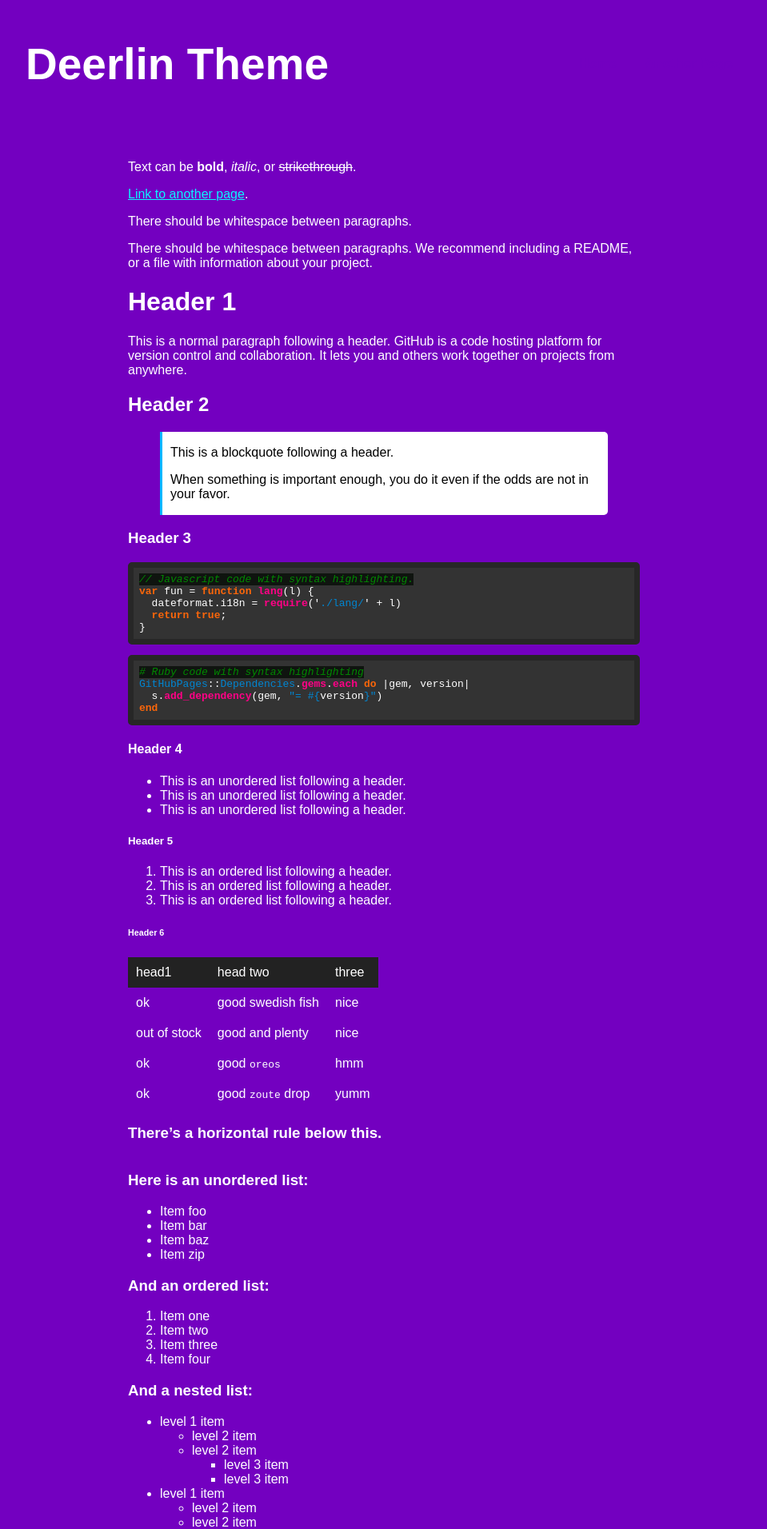
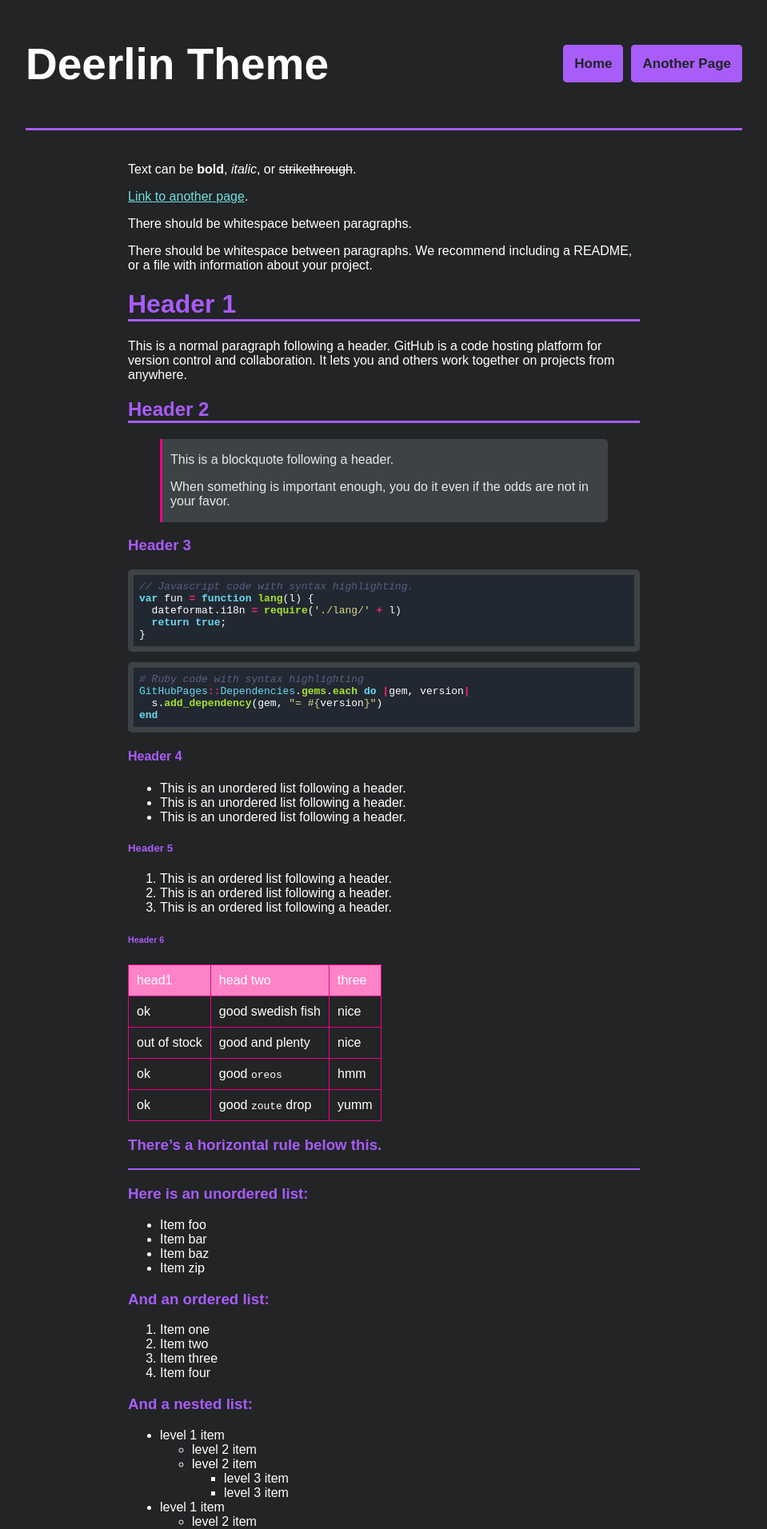
Before and after one commit to nashiradeer/deerlin-for-jekyll, a Jekyll site: the page built from index.md, in a window 1280 px wide. Shown: the top 1912 px of the page at 80% size, without its empty margins (160-1119 px from the left). Built offline with Jekyll 4.4.1, drawn with Linux system fonts in a browser that asks for light colours.

Commit message:
Update dark theme to new API

```diff
--- a/_sass/color-dark.scss
+++ b/_sass/color-dark.scss
@@ -1,21 +1,38 @@
 :root {
-    --background-color: #1f1f1f;
+    --background-color: #222426;
     --font-color: #fff;
-    --title-color: #a914ee;
-    --link-color: #ff46b8;
-    --hover-color: #df0089;
-    --horizontal-color: #b619ff;
-    --noscript-font-color: #b37400;
-    --noscript-background-color: #ffe600;
-    --noscript-border-color: #ffa600;
-    --code-font-color: #fff;
-    --code-border-color: #272727;
-    --navbar-background-color: #b619ff;
-    --navbar-hover-color: #660099;
+    --theme-color: #a85cf9;
+
+    --navbar-theme-color: var(--theme-color);
+    --navbar-title-color: #fff;
     --navbar-menubtn-color: #fff;
-    --blockquote-background-color: #292929;
+
+    --footer-font-color: var(--font-color);
+    --footer-theme-color: var(--theme-color);
+    --footer-link-color: var(--link-color);
+    --footer-hover-color: var(--hover-color);
+
+    --link-color: #6fdfdf;
+    --hover-color: #4b7be5;
+
+    --noscript-font-color: #BE0000;
+    --noscript-background-color: #fff5a5;
+    --noscript-border-color: #e48900;
+
+    --code-background-color: #222831;
+    --code-font-color: var(--font-color);
+    --code-border-color: #3c4245;
+
+    --blockquote-background-color: #3c4245;
     --blockquote-font-color: #e7e7e7;
-    --blockquote-border-color: #00b7ff;
-    --table-color: #0077ff;
-    --table-background-color: #0059be;
+    --blockquote-border-color: #f10086;
+
+    --table-background-color: #fe83c6;
+    --table-font-color: var(--font-color);
+    --table-in-border-color: #f10086;
+    --table-out-border-color: var(--table-in-border-color);
+
+    --cell-background-color: var(--background-color);
+    --cell-font-color: var(--font-color);
+    --cell-border-color: var(--table-in-border-color);
 }
--- a/assets/css/style.scss
+++ b/assets/css/style.scss
@@ -2,5 +2,5 @@
 ---
 
 @import "deerlin-common";
-@import "color-deersoftware";
-@import "rouge-fruity";
+@import "color-dark";
+@import "rouge-molokai";
```
